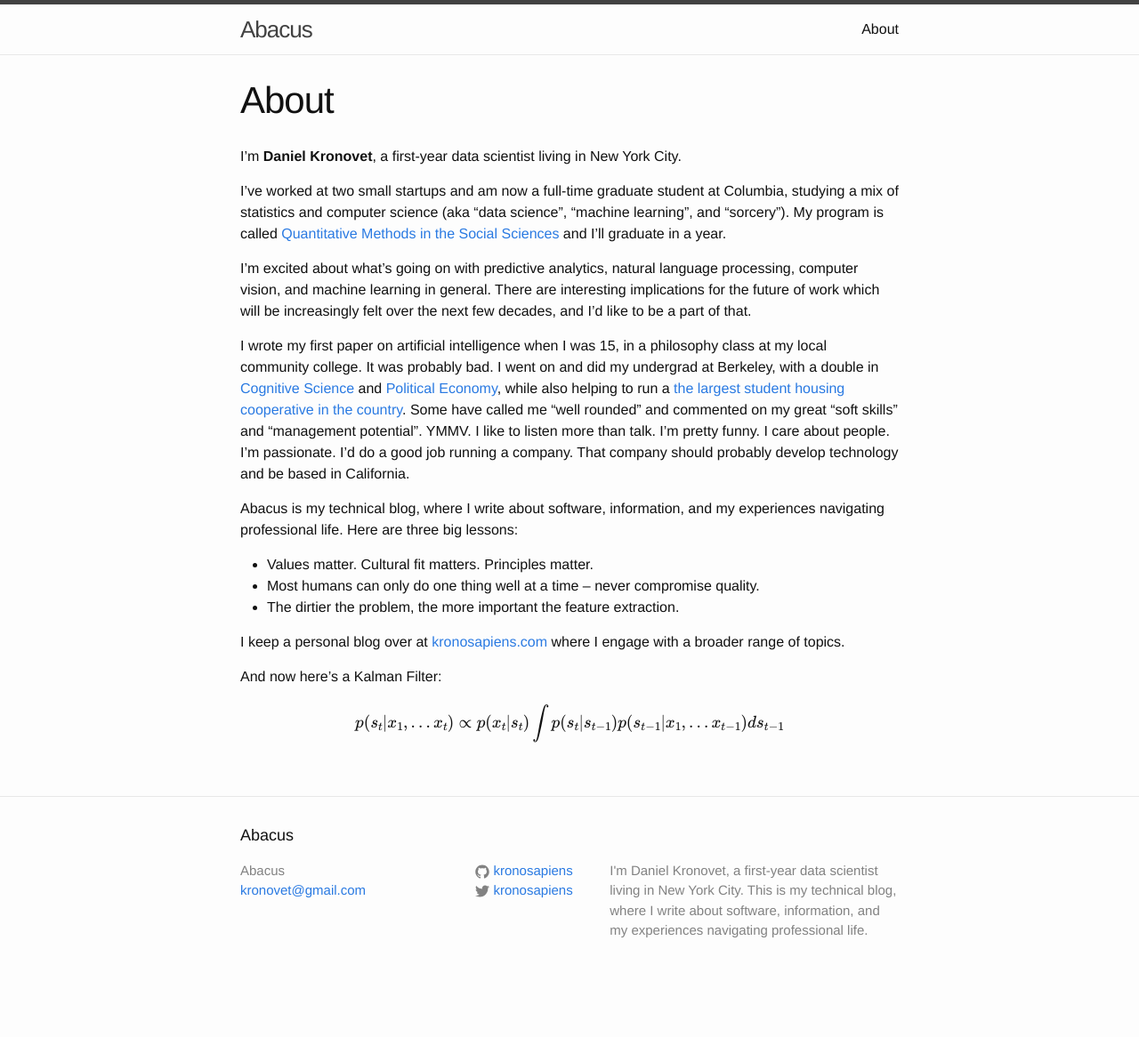
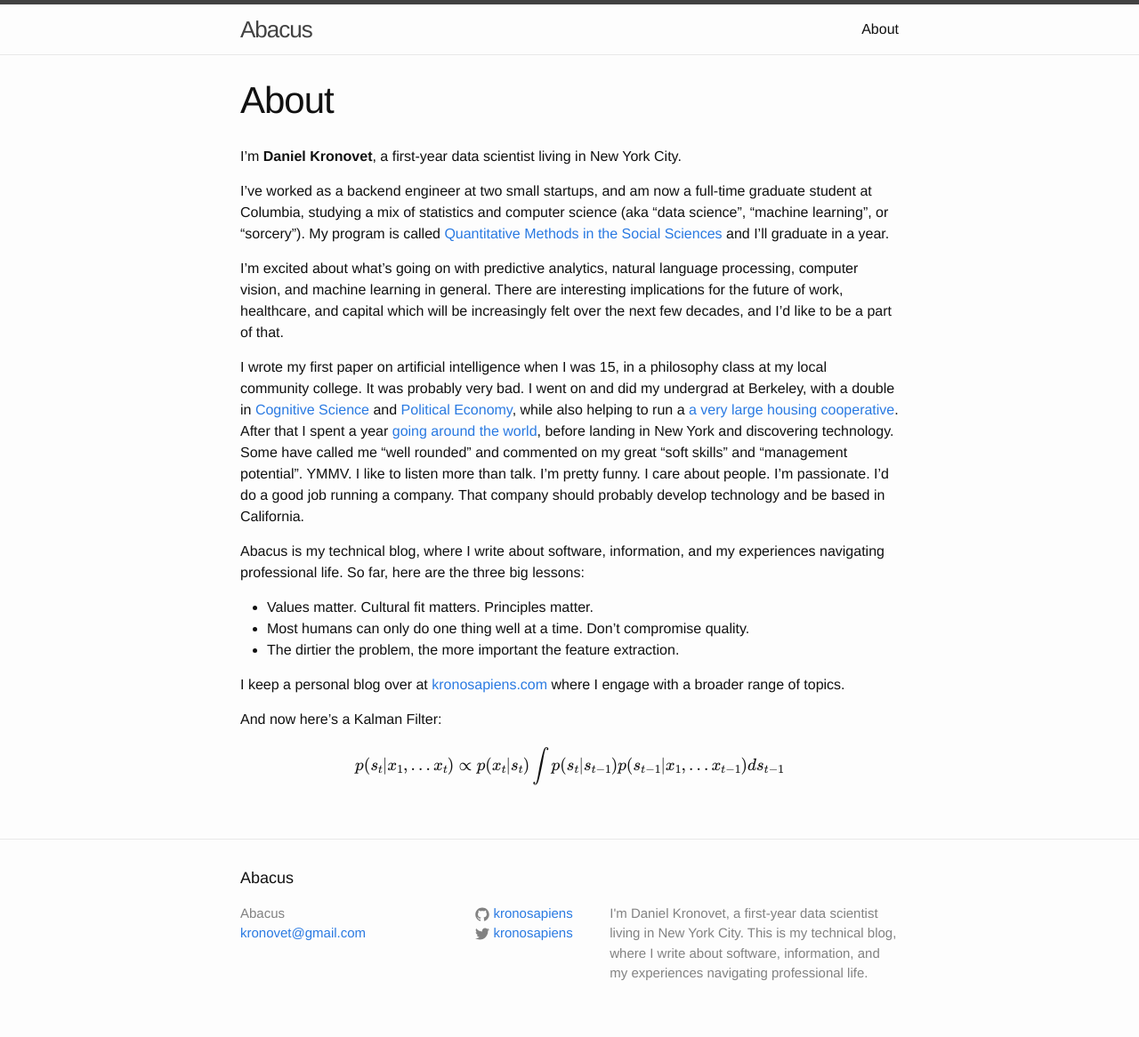
Before and after one commit to kronosapiens/kronosapiens.github.io, a Jekyll site: the page built from about.md, in a window 1280 px wide. Shown: the whole page at 89% size. Built offline with Jekyll 4.4.1, drawn with Linux system fonts in a browser that asks for light colours; formulas are drawn with MathJax 3; before the commit the page ends 1118 px from its top, so only the background shows below that.

Commit message:
update readme I am so vain

```diff
--- a/about.md
+++ b/about.md
@@ -6,16 +6,16 @@ permalink: /about/
 
 I'm **Daniel Kronovet**, a first-year data scientist living in New York City.
 
-I've worked at two small startups and am now a full-time graduate student at Columbia, studying a mix of statistics and computer science (aka "data science", "machine learning", and "sorcery"). My program is called [Quantitative Methods in the Social Sciences](http://qmss.columbia.edu/) and I'll graduate in a year.
+I've worked as a backend engineer at two small startups, and am now a full-time graduate student at Columbia, studying a mix of statistics and computer science (aka "data science", "machine learning", or "sorcery"). My program is called [Quantitative Methods in the Social Sciences](http://qmss.columbia.edu/) and I'll graduate in a year.
 
-I'm excited about what's going on with predictive analytics, natural language processing, computer vision, and machine learning in general. There are interesting implications for the future of work which will be increasingly felt over the next few decades, and I'd like to be a part of that.
+I'm excited about what's going on with predictive analytics, natural language processing, computer vision, and machine learning in general. There are interesting implications for the future of work, healthcare, and capital which will be increasingly felt over the next few decades, and I'd like to be a part of that.
 
-I wrote my first paper on artificial intelligence when I was 15, in a philosophy class at my local community college. It was probably bad. I went on and did my undergrad at Berkeley, with a double in [Cognitive Science](http://cogsci.berkeley.edu/) and [Political Economy](http://iastp.berkeley.edu/pe), while also helping to run a [the largest student housing cooperative in the country](http://www.bsc.coop/). Some have called me "well rounded" and commented on my great "soft skills" and "management potential". YMMV. I like to listen more than talk. I'm pretty funny. I care about people. I'm passionate. I'd do a good job running a company. That company should probably develop technology and be based in California.
+I wrote my first paper on artificial intelligence when I was 15, in a philosophy class at my local community college. It was probably very bad. I went on and did my undergrad at Berkeley, with a double in [Cognitive Science](http://cogsci.berkeley.edu/) and [Political Economy](http://iastp.berkeley.edu/pe), while also helping to run a [a very large housing cooperative](http://www.bsc.coop/). After that I spent a year [going around the world](http://www.huffingtonpost.com/daniel-kronovet/), before landing in New York and discovering technology. Some have called me "well rounded" and commented on my great "soft skills" and "management potential". YMMV. I like to listen more than talk. I'm pretty funny. I care about people. I'm passionate. I'd do a good job running a company. That company should probably develop technology and be based in California.
 
-Abacus is my technical blog, where I write about software, information, and my experiences navigating professional life. Here are three big lessons:
+Abacus is my technical blog, where I write about software, information, and my experiences navigating professional life. So far, here are the three big lessons:
 
 - Values matter. Cultural fit matters. Principles matter.
-- Most humans can only do one thing well at a time -- never compromise quality.
+- Most humans can only do one thing well at a time. Don't compromise quality.
 - The dirtier the problem, the more important the feature extraction.
 
 I keep a personal blog over at [kronosapiens.com](http://kronosapiens.com) where I engage with a broader range of topics.
```
